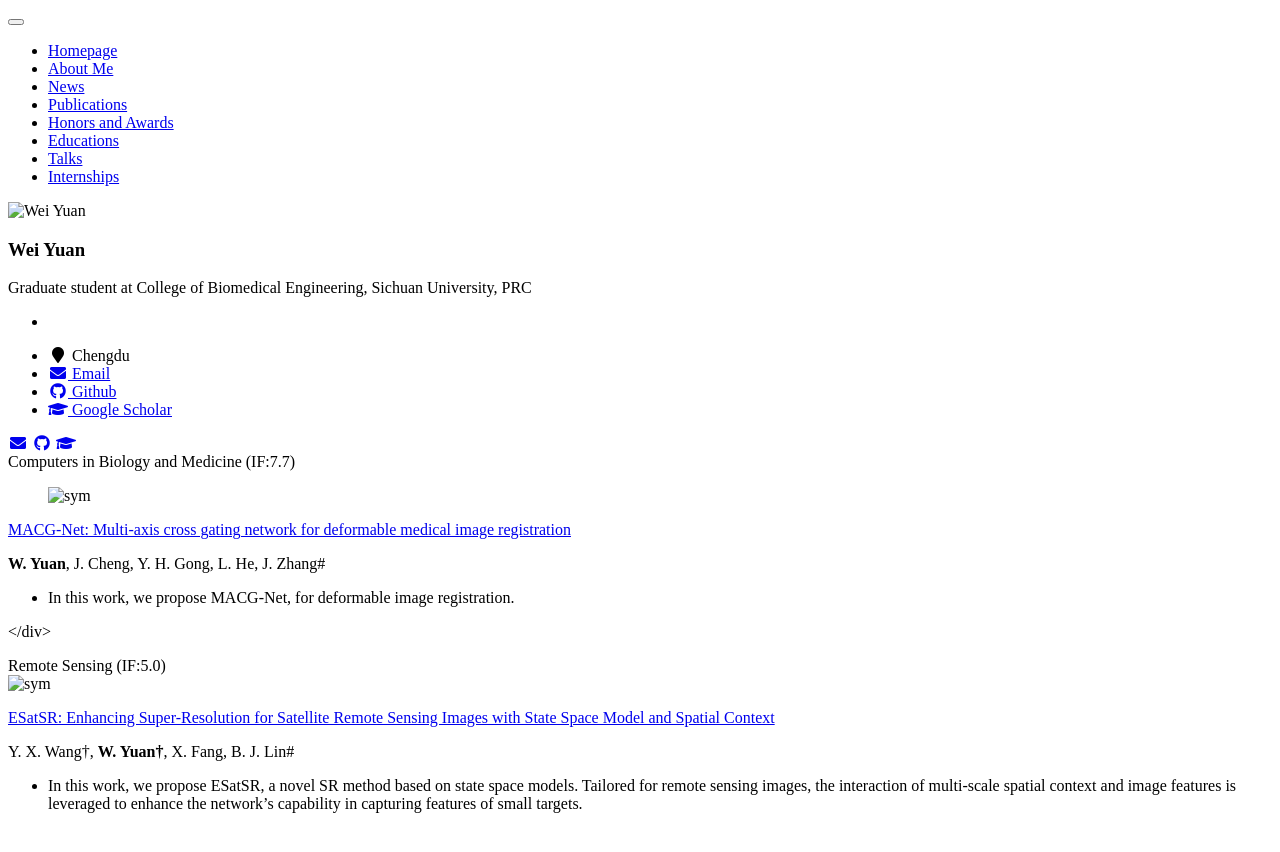
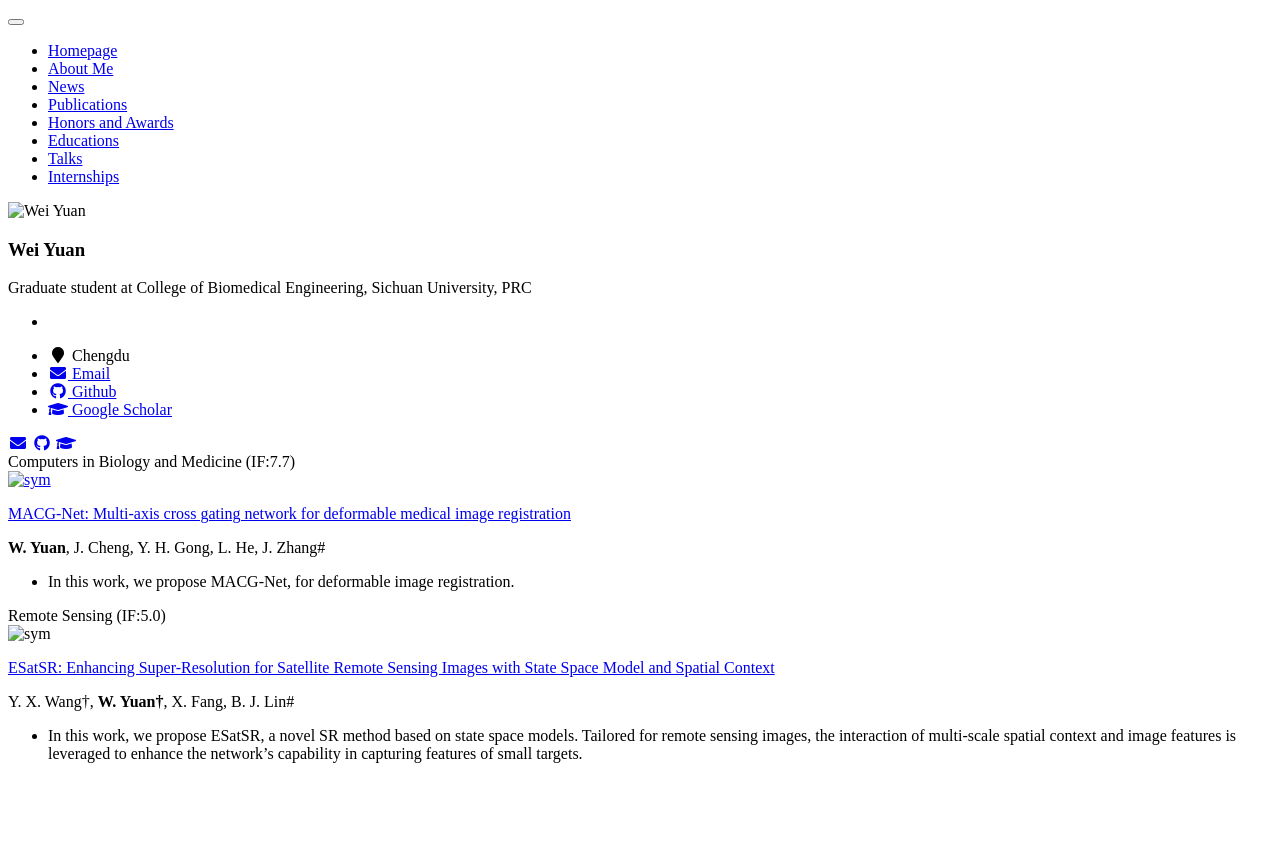
Before and after one commit to Valeyards/Valeyards.github.io, a Jekyll site: the page built from _pages/pubs.md, in a window 1280 px wide. Shown: the top 852 px of the page. Built offline with Jekyll 4.4.1, drawn with Linux system fonts in a browser that asks for light colours; our own code applies the rules of GitHub Pages for plain Markdown files.

Commit message:
Add files via upload

```diff
--- a/_pages/pubs.md
+++ b/_pages/pubs.md
@@ -4,10 +4,9 @@
 
 <div class='paper-box'>
 <div class='paper-box-image'><div><div class="badge">Computers in Biology and Medicine (IF:7.7) </div>
-<ul class="actions">
+<a href="https://www.sciencedirect.com/science/article/pii/S0010482524007583">
 <img src='images/pub/macg.png' alt="sym" width="100%" title="" href="https://www.sciencedirect.com/science/article/pii/S0010482524007583">
-</ul>
-</div>
+</a>
 </div></div>
 <div class='paper-box-text' markdown="1">
 [MACG-Net: Multi-axis cross gating network for deformable medical image registration](https://www.sciencedirect.com/science/article/pii/S0010482524007583)
```
